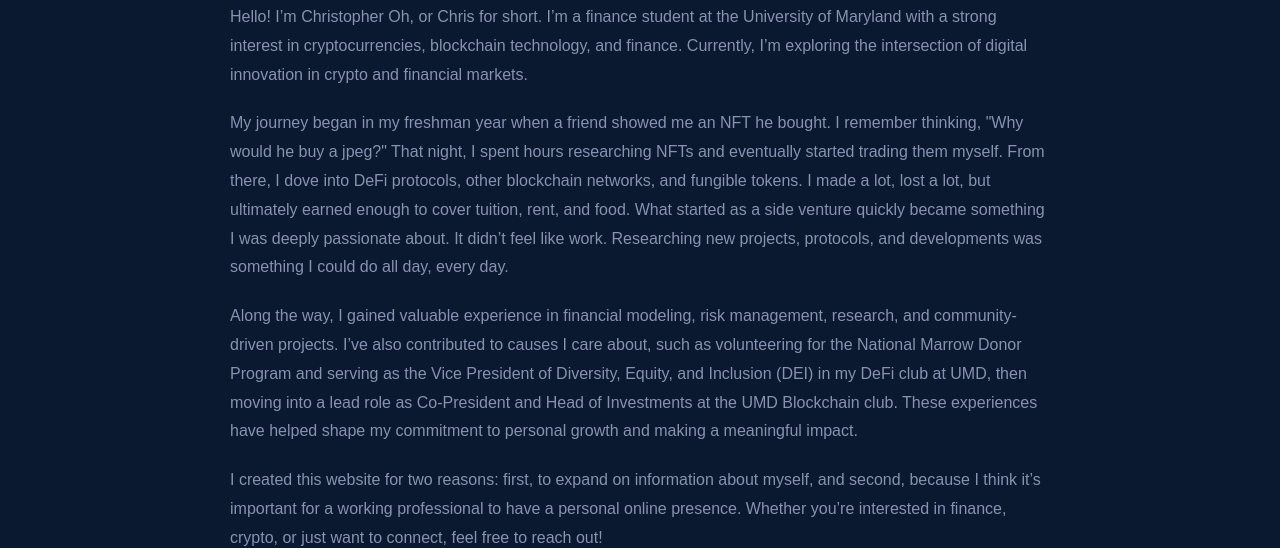
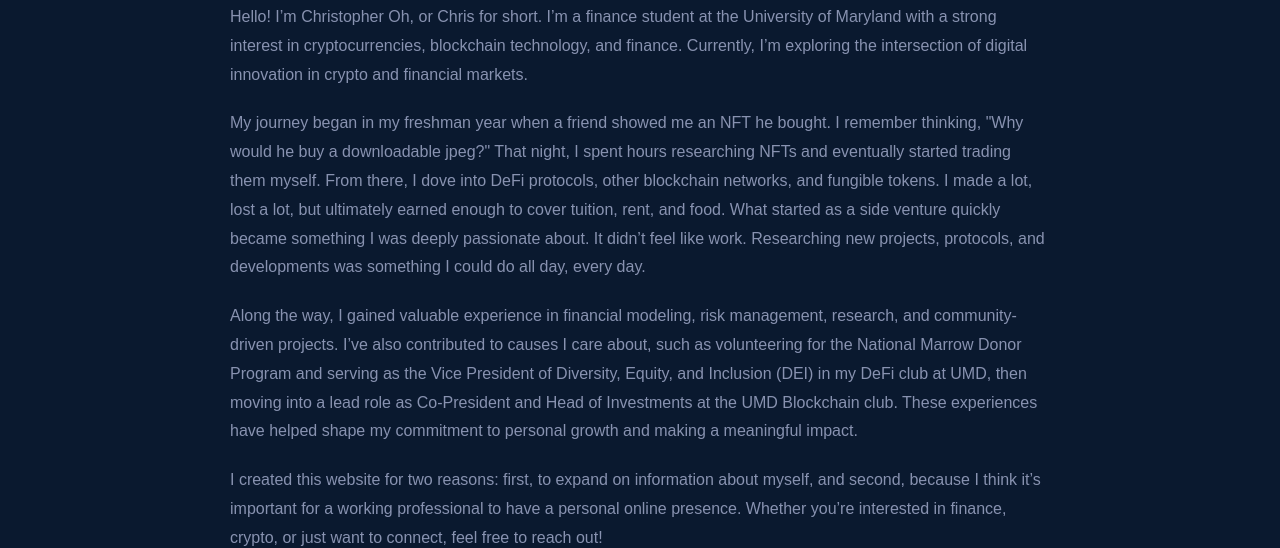
Before and after one commit to chrisss11/personal-website, a plain HTML site: page index.html in a window 1280 px wide. Shown: the part 256-804 px from the top of the page. Drawn offline with Linux system fonts and the light colour scheme.

Commit message:
Update index.html

```diff
--- a/index.html
+++ b/index.html
@@ -29,7 +29,7 @@
                 Hello! I’m Christopher Oh, or Chris for short. I’m a finance student at the University of Maryland with a strong interest in cryptocurrencies, blockchain technology, and finance. Currently, I’m exploring the intersection of digital innovation in crypto and financial markets.
             </p>
             <p>
-                My journey began in my freshman year when a friend showed me an NFT he bought. I remember thinking, "Why would he buy a jpeg?" That night, I spent hours researching NFTs and eventually started trading them myself. From there, I dove into DeFi protocols, other blockchain networks, and fungible tokens. I made a lot, lost a lot, but ultimately earned enough to cover tuition, rent, and food. What started as a side venture quickly became something I was deeply passionate about. It didn’t feel like work. Researching new projects, protocols, and developments was something I could do all day, every day.
+                My journey began in my freshman year when a friend showed me an NFT he bought. I remember thinking, "Why would he buy a downloadable jpeg?" That night, I spent hours researching NFTs and eventually started trading them myself. From there, I dove into DeFi protocols, other blockchain networks, and fungible tokens. I made a lot, lost a lot, but ultimately earned enough to cover tuition, rent, and food. What started as a side venture quickly became something I was deeply passionate about. It didn’t feel like work. Researching new projects, protocols, and developments was something I could do all day, every day.
             </p>
             <p>
                 Along the way, I gained valuable experience in financial modeling, risk management, research, and community-driven projects. I’ve also contributed to causes I care about, such as volunteering for the National Marrow Donor Program and serving as the Vice President of Diversity, Equity, and Inclusion (DEI) in my DeFi club at UMD, then moving into a lead role as Co-President and Head of Investments at the UMD Blockchain club. These experiences have helped shape my commitment to personal growth and making a meaningful impact.
```
